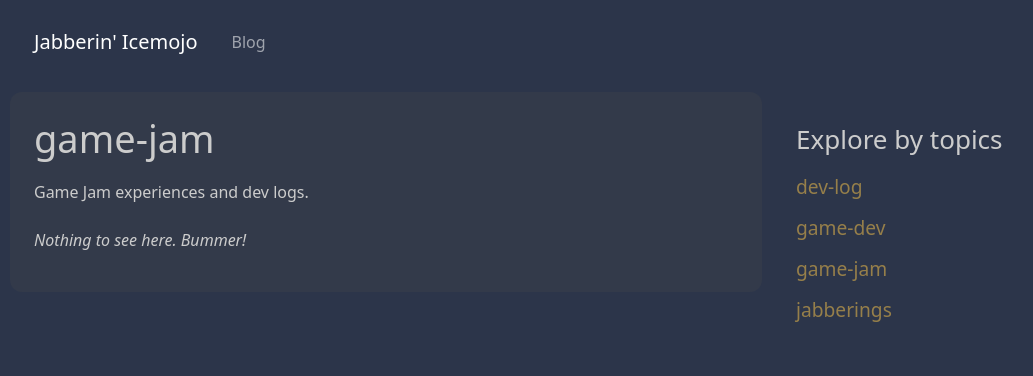
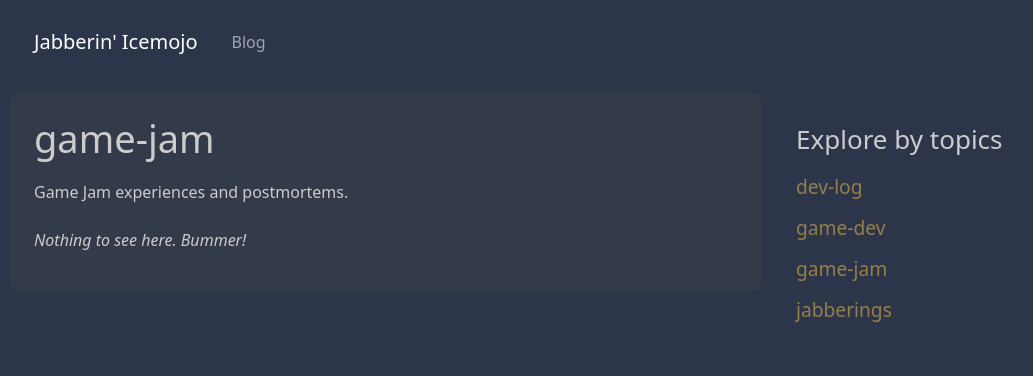
Before and after one commit to icemojo/icemojo.github.io, a Jekyll site: the page built from _topics/game-jam.md, in a window 1280 px wide. Shown: the top 376 px of the page, without its empty margins (60-1093 px from the left). Built offline with Jekyll 4.4.1, drawn with Linux system fonts in a browser that asks for light colours.

Commit message:
A couple of small topic description updates

```diff
--- a/_topics/game-jam.md
+++ b/_topics/game-jam.md
@@ -2,4 +2,4 @@
 code: game-jam
 ---
 
-Game Jam experiences and dev logs.
+Game Jam experiences and postmortems.
```
Also changed, not shown: _topics/jabberings.md (+1 -1 lines).
